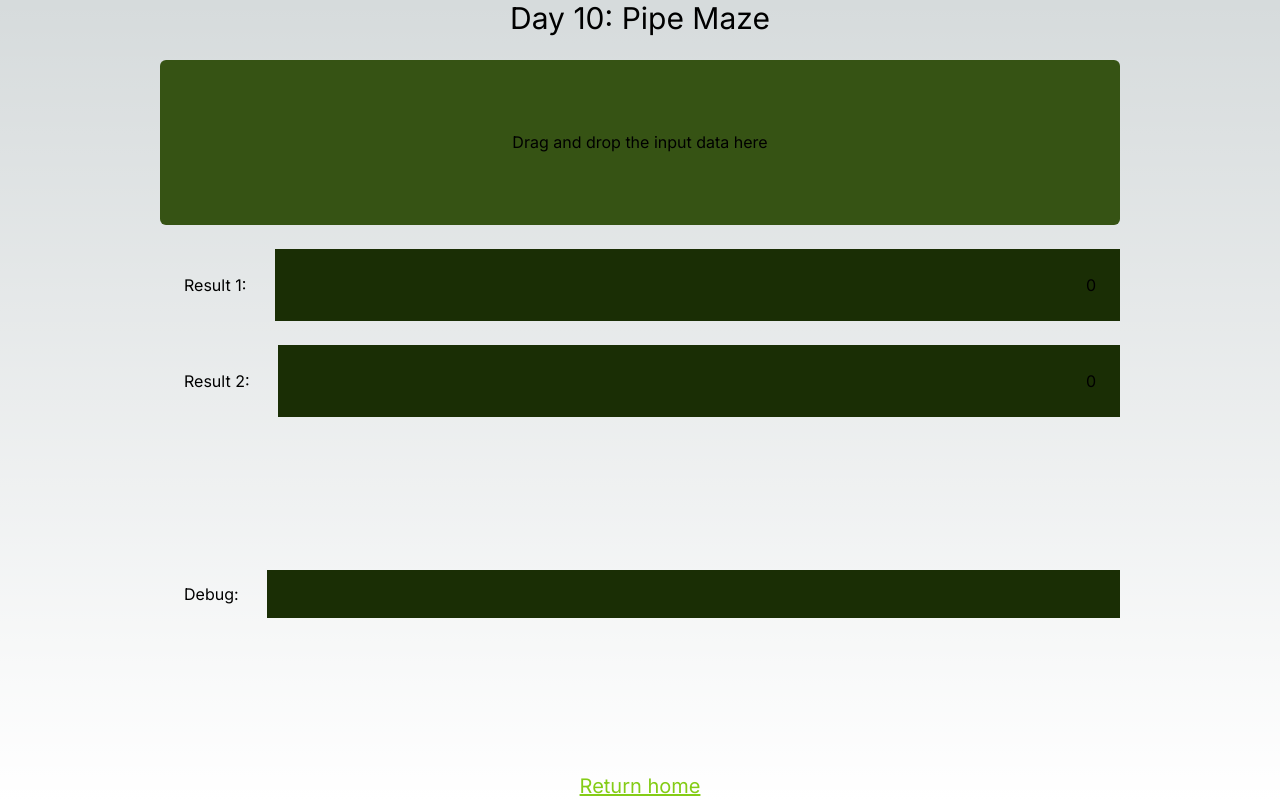
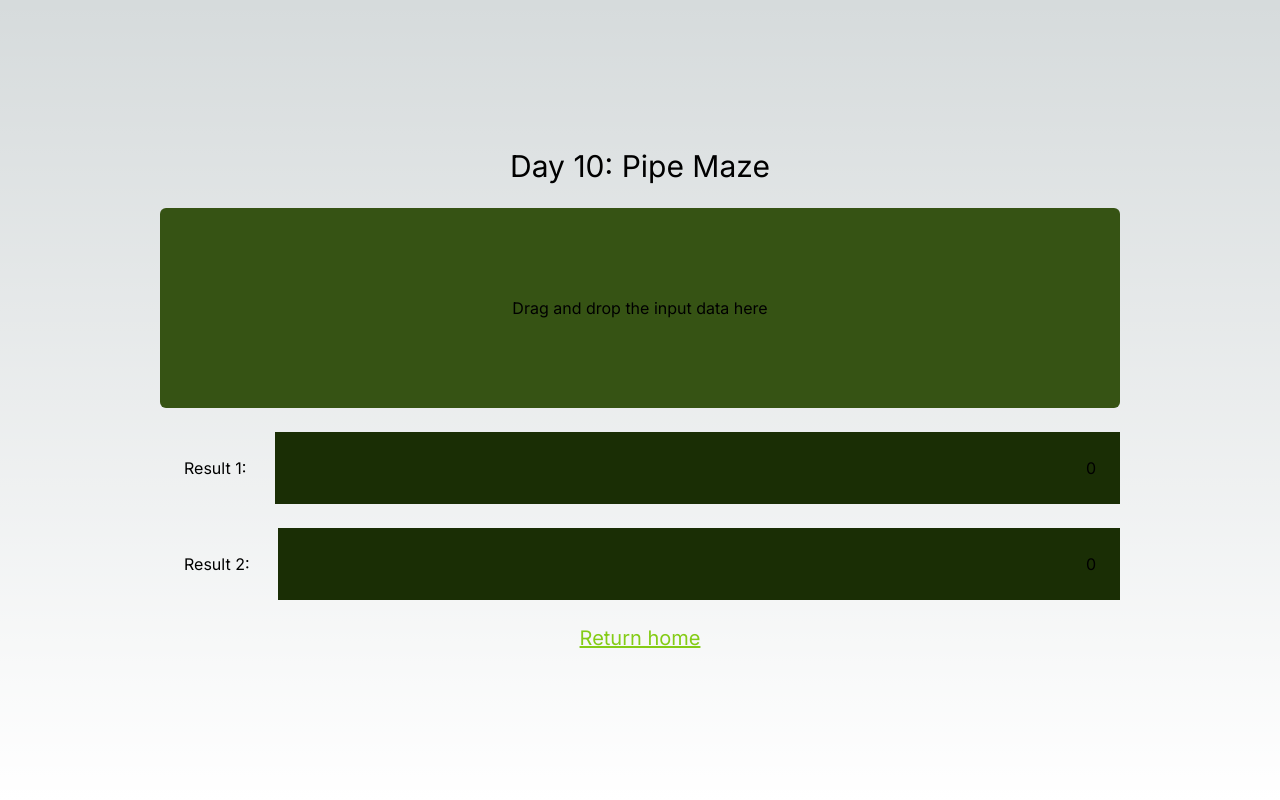
Before and after one commit to telperion/adventofcode-2023, a Next.js app: page /day10 in a window 1280 px wide. Built offline with nearby package versions, Linux system fonts and the light colour scheme.

Commit message:
10.1 works!
ugh I had a slightly incorrect base case

```diff
--- a/src/app/day10/page.tsx
+++ b/src/app/day10/page.tsx
@@ -69,10 +69,10 @@ export default function Day09Component() {
 
                 switch (lines[r][c])
                 {
-                    case "S":   fillDistanceOps.push({r: r,   c: c-1, fill: fill+1})
-                                fillDistanceOps.push({r: r,   c: c+1, fill: fill+1})
-                                fillDistanceOps.push({r: r-1, c: c,   fill: fill+1})
-                                fillDistanceOps.push({r: r+1, c: c,   fill: fill+1})
+                    case "S":   if (c > 0        && ["-", "L", "F"].includes(lines[r][c-1])) { fillDistanceOps.push({r: r,   c: c-1, fill: fill+1}) }
+                                if (c < width-1  && ["-", "J", "7"].includes(lines[r][c+1])) { fillDistanceOps.push({r: r,   c: c+1, fill: fill+1}) }
+                                if (r > 0        && ["|", "7", "F"].includes(lines[r-1][c])) { fillDistanceOps.push({r: r-1, c: c,   fill: fill+1}) }
+                                if (r < height-1 && ["|", "L", "J"].includes(lines[r+1][c])) { fillDistanceOps.push({r: r+1, c: c,   fill: fill+1}) }
                                 break
                     case "|":   fillDistanceOps.push({r: r-1, c: c,   fill: fill+1})
                                 fillDistanceOps.push({r: r+1, c: c,   fill: fill+1})
@@ -110,10 +110,13 @@ export default function Day09Component() {
 
         console.log("[")
         var debugAcc = ""
+        var testLoopness = new Map<number, number>()
         landscape.forEach((l) => {
-            var thisLine = l.map((v) => (v == Infinity ? "XXXX" : v.toString().padStart(5-v.toString().length, "0"))).join(", ")
+            var thisLine = l.map((v) => (v == Infinity ? "-100" : v.toString().padStart(4, " "))).join(", ")
             console.log(thisLine)
             debugAcc += thisLine + "\n"
+
+            l.forEach((v) => {testLoopness.set(v, 1 + (testLoopness.get(v) || 0))})
         })
         console.log("]")
 
@@ -122,6 +125,12 @@ export default function Day09Component() {
                 (a, b) => Math.max(a, b)
             , 0))
         , 0)
+
+        testLoopness.forEach((v, k) => {
+            if (v != 2) {
+                console.log(`A distance of ${k} occurred ${v} times in the loop`)
+            }
+        })
 
         setResult1(maxDistance.toString())
         setDebugDisplay(debugAcc)
@@ -162,13 +171,9 @@ export default function Day09Component() {
                 <div className="min-w-fit p-6">Result 2:&nbsp;</div>
                 <div className="grow text-right bg-lime-950 p-6">{result2}</div>
             </div>
-            <div className="flex basis-1/2 flex-row items-center justify-center w-3/4">
+            <div className="hidden flex basis-1/2 flex-row items-center justify-center w-3/4">
                 <div className="min-w-fit p-6">Debug:&nbsp;</div>
-                <div className="grow text-right bg-lime-950 p-6 font-mono">
-                    {debugDisplay.split("\n").map((s, key) => {
-                        return <div key={key}>{s}</div>
-                    })}
-                </div>
+                <div className="grow text-right bg-lime-950 p-6 font-mono text-xs whitespace-pre">{debugDisplay}</div>
             </div>
             <Link className="flex text-xl underline text-lime-500 hover:text-lime-200" href="/">Return home</Link>
         </div>
```
